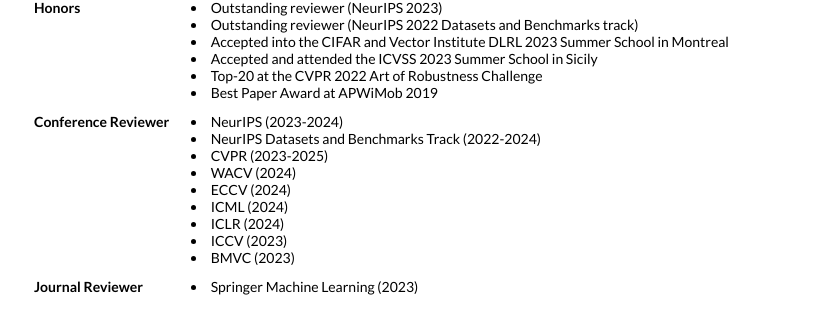
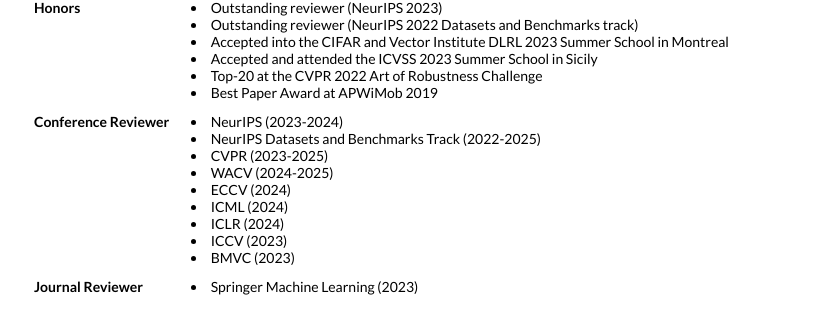
Before and after one commit to paulgavrikov/paulgavrikov.github.io, a Jekyll site: the page built from _posts/2018-05-15-intro.markdown, in a window 1280 px wide and 900 px high, scrolled down 4142 px. Shown: the part 365-689 px from the top of the window, without its empty margins (228-1045 px from the left). Built offline with Jekyll 4.4.1, drawn with Linux system fonts in a browser that asks for light colours.

Commit message:
fix: update conference reviewer years for NeurIPS and WACV

```diff
--- a/_layouts/default.html
+++ b/_layouts/default.html
@@ -135,9 +135,9 @@
                   <td><b>Conference Reviewer</b></td>
                   <td>
                     <li>NeurIPS (2023-2024)</li>
-                    <li>NeurIPS Datasets and Benchmarks Track (2022-2024)</li>
+                    <li>NeurIPS Datasets and Benchmarks Track (2022-2025)</li>
                     <li>CVPR (2023-2025)</li>
-                    <li>WACV (2024)</li>
+                    <li>WACV (2024-2025)</li>
                     <li>ECCV (2024)</li>
                     <li>ICML (2024)</li>
                     <li>ICLR (2024)</li>
```
